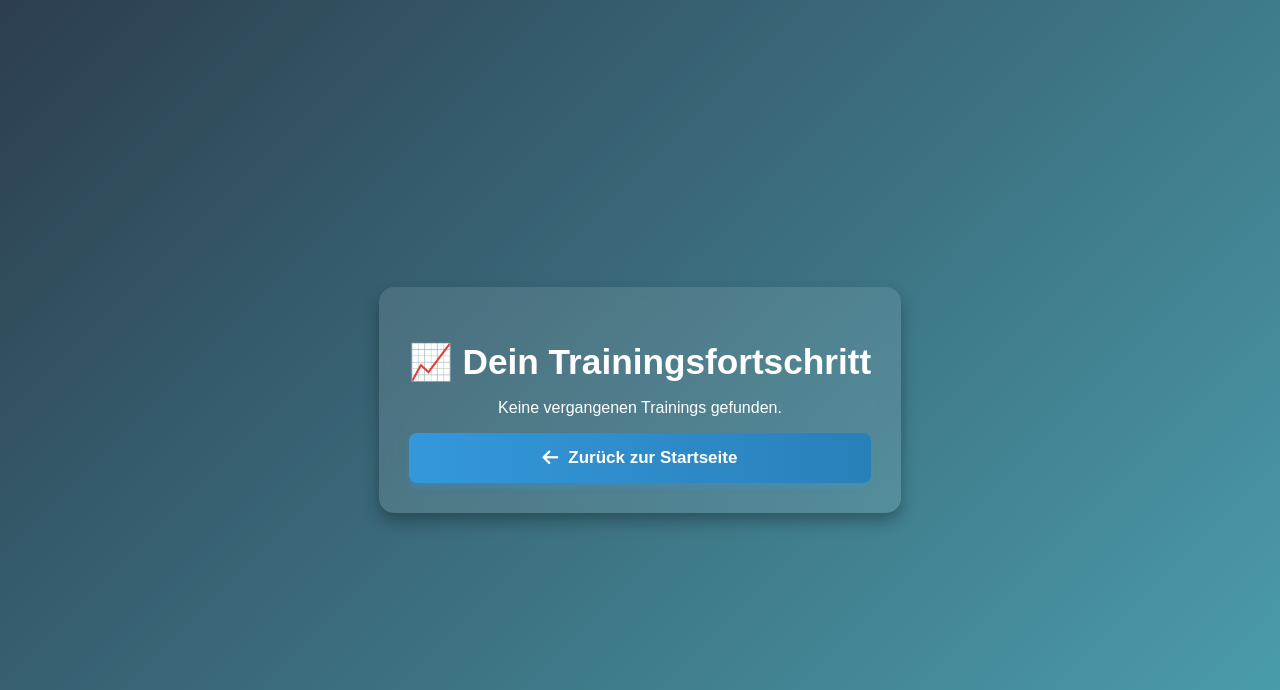
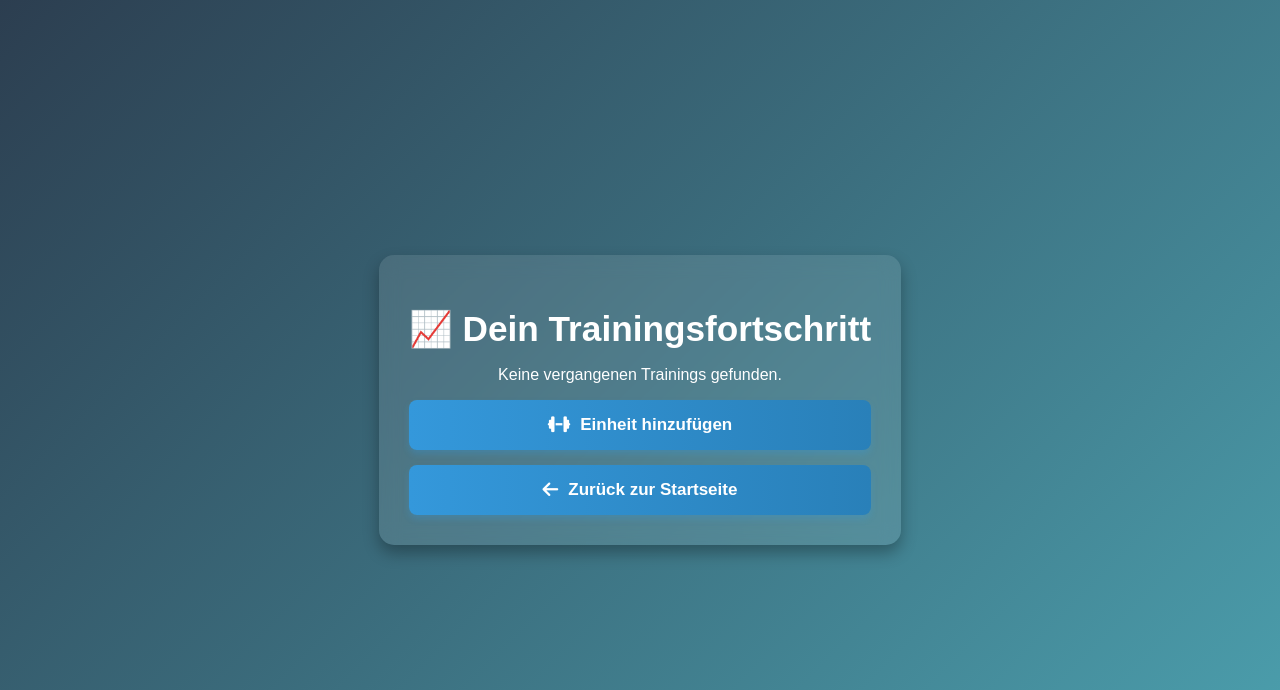
Before and after one commit to quentin050602/meine-website, a Flask app: page /progress in a window 1280 px wide. Shown: the top 690 px of the page. Run offline with Flask 3, Linux system fonts and the light colour scheme; the visitor is signed in with stand-in values (Sample User, id 1); data that the repository does not hold is empty; some libraries are stand-ins or nearby versions.

Commit message:
progress

```diff
--- a/templates/progress.html
+++ b/templates/progress.html
@@ -158,6 +158,8 @@
             <p>Keine vergangenen Trainings gefunden.</p>
         {% endif %}
 
+        <a href="/select_plan" class="button"><i class="fas fa-dumbbell"></i> Einheit hinzufügen </a>
+
         <a class="button" href="{{ url_for('home') }}"><i class="fas fa-arrow-left"></i> Zurück zur Startseite</a>
     </div>
 </body>
```
Also changed, not shown: 1 other file.
